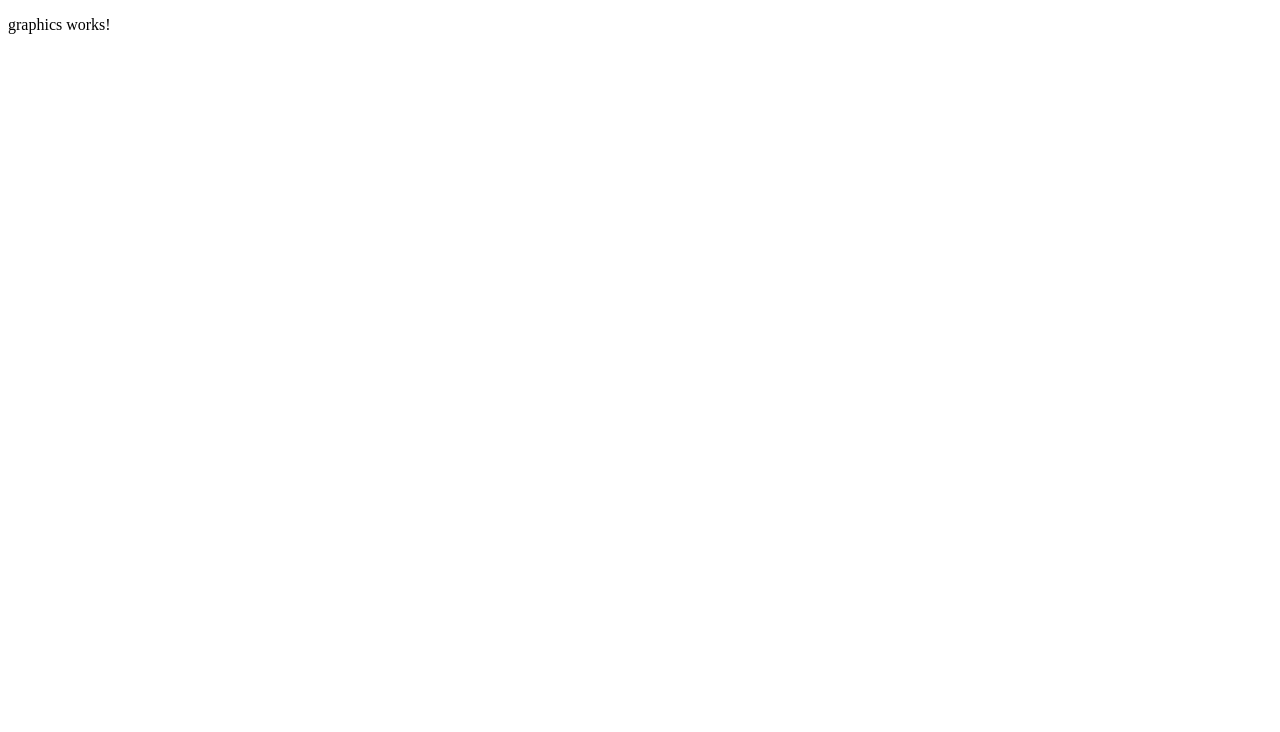
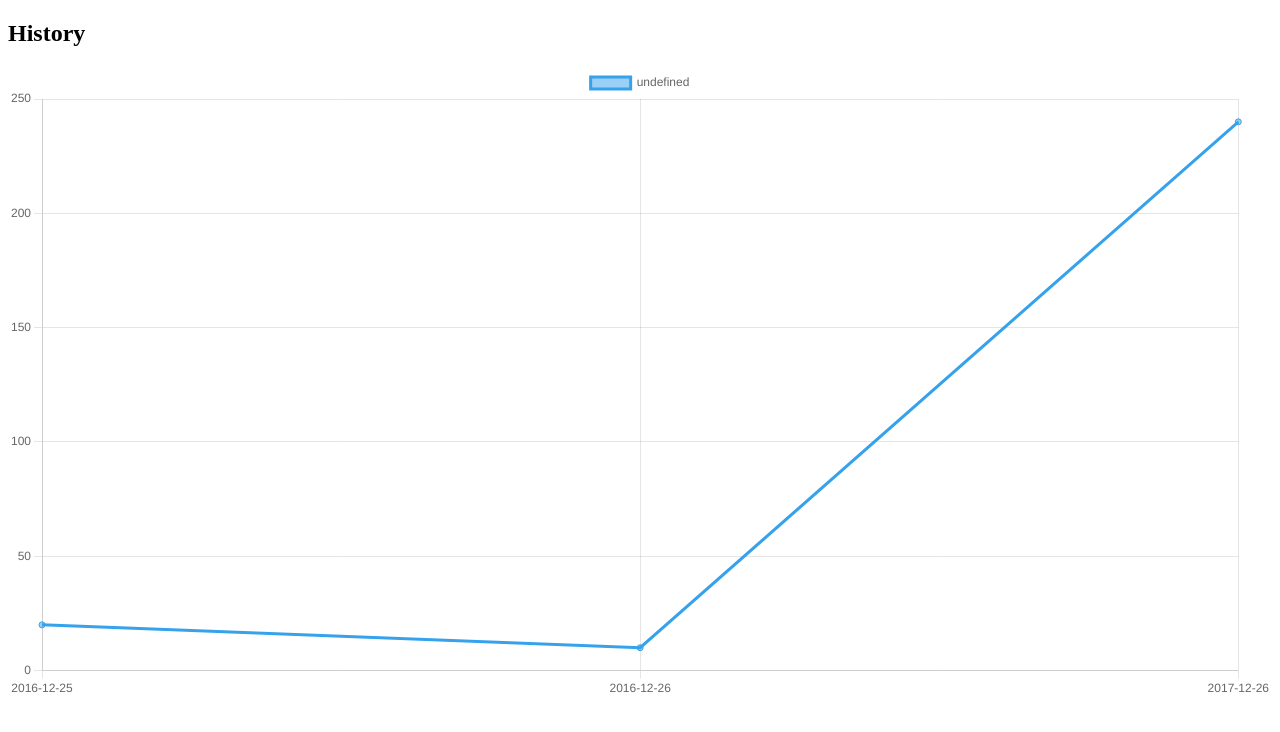
Before and after one commit to matecri/retohackseiiis, an Angular app: page / in a window 1280 px wide. Shown: the top 732 px of the page. Built offline with nearby package versions, Linux system fonts and the light colour scheme.

Commit message:
added chart to graphics

```diff
--- a/package.json
+++ b/package.json
@@ -18,6 +18,8 @@
     "@angular/platform-browser": "^16.2.0",
     "@angular/platform-browser-dynamic": "^16.2.0",
     "@angular/router": "^16.2.0",
+    "chart.js": "^4.4.0",
+    "ng-apexcharts": "^1.8.0",
     "rxjs": "~7.8.0",
     "tslib": "^2.3.0",
     "zone.js": "~0.13.0"
--- a/src/app/app.component.html
+++ b/src/app/app.component.html
@@ -2,7 +2,7 @@
 
 <app-convertor></app-convertor>
 
-<app-graphics></app-graphics>
+<app-graphics [currency]="'USD'"></app-graphics>
 
 <app-footer></app-footer>
 <!-- <router-outlet></router-outlet> -->
--- a/src/app/app.module.ts
+++ b/src/app/app.module.ts
@@ -7,6 +7,8 @@ import { HeaderComponent } from './header/header.component';
 import { FooterComponent } from './footer/footer.component';
 import { GraphicsComponent } from './graphics/graphics.component';
 import { ConvertorComponent } from './convertor/convertor.component';
+
+
 
 @NgModule({
   declarations: [
--- a/src/app/graphics/graphics.component.html
+++ b/src/app/graphics/graphics.component.html
@@ -1,3 +1,4 @@
-<div>
-    <h1></h1>
+<h2>History</h2>
+<div class="chart-container">
+    <canvas id="exchangeRateChart"></canvas>
 </div>
--- a/src/app/graphics/graphics.component.ts
+++ b/src/app/graphics/graphics.component.ts
@@ -1,14 +1,38 @@
-import { Component } from '@angular/core';
+import { Component, Input, OnInit } from '@angular/core';
+import { Chart } from 'chart.js/auto';
 
 @Component({
   selector: 'app-graphics',
-  template: `
-    <p>
-      graphics works!
-    </p>
-  `,
+  templateUrl: './graphics.component.html',
   styleUrls: ['./graphics.component.css']
 })
-export class GraphicsComponent {
 
+export class GraphicsComponent implements OnInit {
+  @Input()
+  currency: string = "USD"
+
+  data = {
+    datasets: [{
+      data: [{ x: '2016-12-25', y: 20 }, { x: '2016-12-26', y: 10 }, { x: '2017-12-26', y: 240 }]
+    }]
+  }
+
+  ngOnInit() {
+    //data = graphsservice
+    this.createChart()
+  };
+
+  createChart() {
+    const canvas = document.getElementById('exchangeRateChart') as HTMLCanvasElement;
+    //const ctx = canvas.getContext('2d');
+
+    // Create your chart using Chart.js
+    const chart = new Chart(canvas, {
+      type: 'line',
+      data: this.data,
+      options: {
+        // Configure chart options
+      }
+    });
+  }
 }
```
Also changed, not shown: 2 other files (tests, documents, lock files or other folders).
